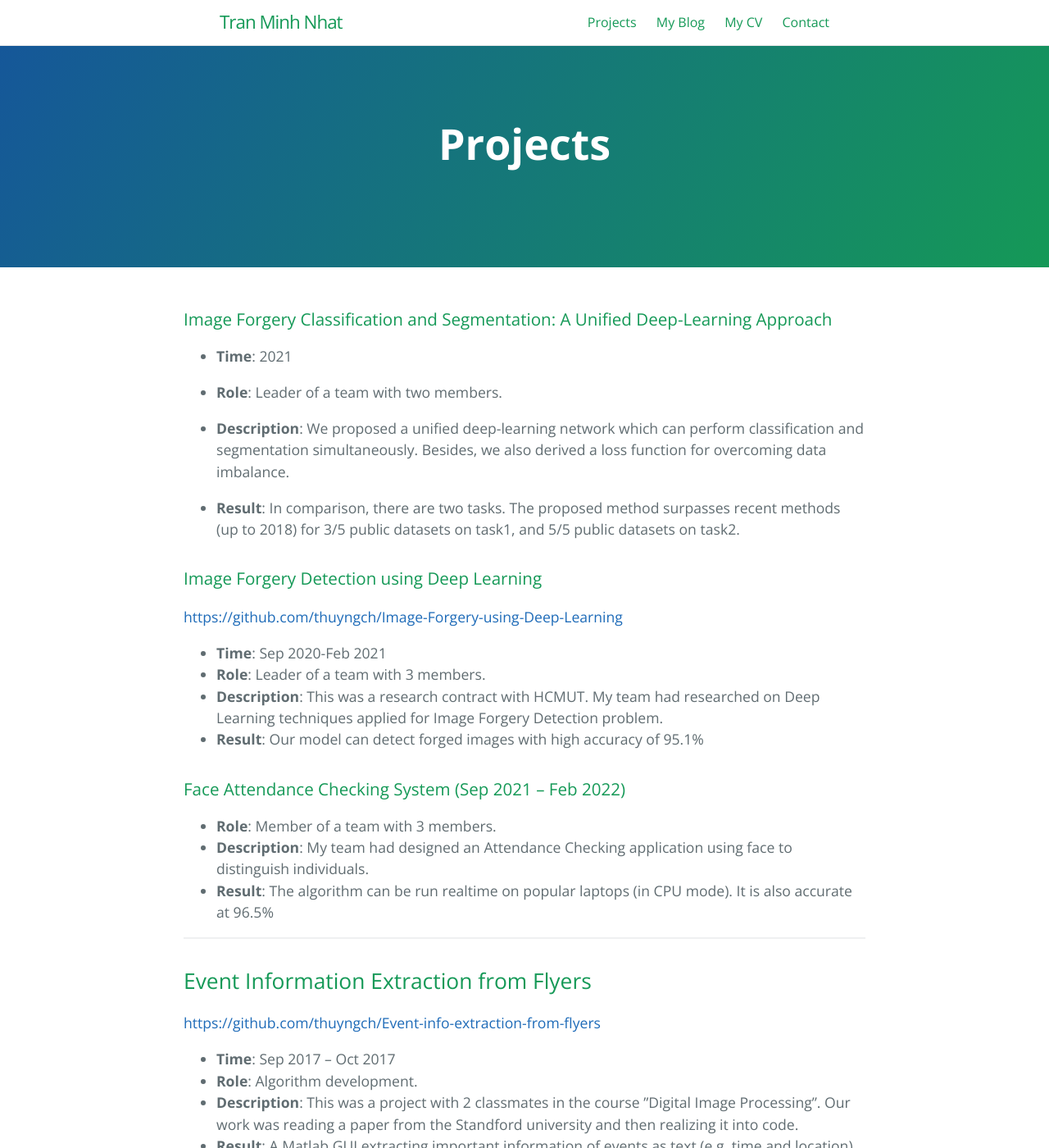
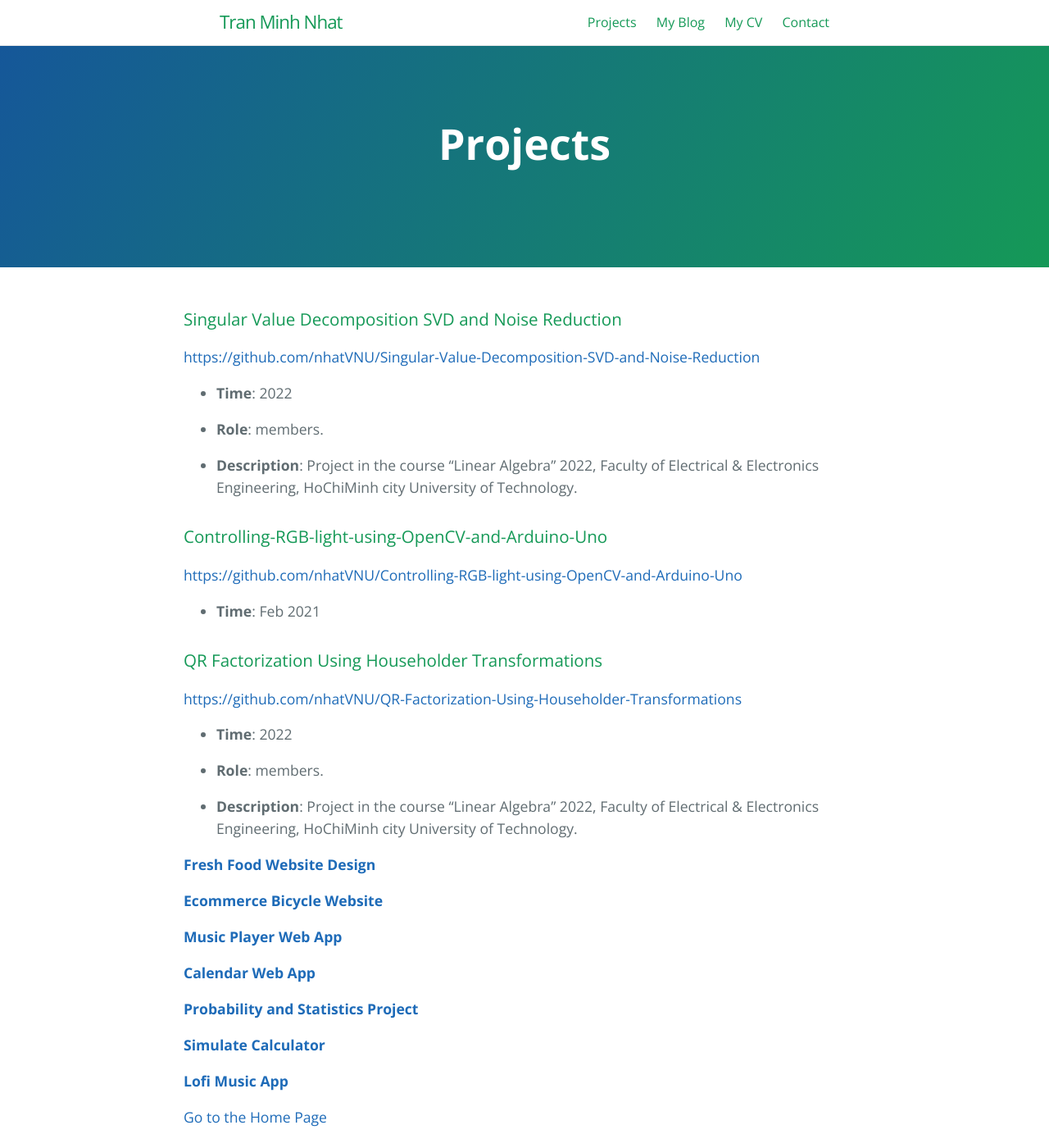
Before and after one commit to nhatVNU/nhatVNU.github.io, a Jekyll site: the page built from projects.md, in a window 1280 px wide and 1400 px high. Shown: the whole window at 82% size. Built offline with Jekyll 4.4.1, drawn with Linux system fonts in a browser that asks for light colours; some of the changed text lies outside the part shown.

Commit message:
Update projects.md

```diff
--- a/projects.md
+++ b/projects.md
@@ -8,46 +8,28 @@ order: 1
 ---
 
 
-### Image Forgery Classification and Segmentation: A Unified Deep-Learning Approach
-* **Time**: 2021
+### Singular Value Decomposition SVD and Noise Reduction
+[https://github.com/nhatVNU/Singular-Value-Decomposition-SVD-and-Noise-Reduction](https://github.com/nhatVNU/Singular-Value-Decomposition-SVD-and-Noise-Reduction)
+* **Time**: 2022
 
-* **Role**: Leader of a team with two members.
+* **Role**: members.
 
-* **Description**: We proposed a unified deep-learning network which can perform classification and
-segmentation simultaneously. Besides, we also derived a loss function for overcoming data imbalance.
-
-* **Result**: In comparison, there are two tasks. The proposed method surpasses recent methods (up to 2018) for 3/5 public datasets on task1, and 5/5 public datasets on task2.
-
-### Image Forgery Detection using Deep Learning
-[https://github.com/thuyngch/Image-Forgery-using-Deep-Learning](https://github.com/thuyngch/Image-Forgery-using-Deep-Learning)
-* **Time**: Sep 2020-Feb 2021
-* **Role**: Leader of a team with 3 members.
-* **Description**: This was a research contract with HCMUT. My team had researched on Deep Learning
-techniques applied for Image Forgery Detection problem.
-* **Result**: Our model can detect forged images with high accuracy of 95.1%
-
-### Face Attendance Checking System (Sep 2021 – Feb 2022)
-* **Role**: Member of a team with 3 members.
-* **Description**: My team had designed an Attendance Checking application using face to distinguish
-individuals.
-* **Result**: The algorithm can be run realtime on popular laptops (in CPU mode). It is also accurate at 96.5%
+* **Description**:
+Project in the course "Linear Algebra" 2022, Faculty of Electrical & Electronics Engineering, HoChiMinh city University of Technology.
 
 
-------
-## Event Information Extraction from Flyers
-[https://github.com/thuyngch/Event-info-extraction-from-flyers](https://github.com/thuyngch/Event-info-extraction-from-flyers)
-* **Time**: Sep 2017 – Oct 2017
-* **Role**: Algorithm development.
-* **Description**: This was a project with 2 classmates in the course ”Digital Image Processing”. Our work was reading a paper from the Standford university and then realizing it into code.
-* **Result**: A Matlab GUI extracting important information of events as text (e.g. time and location) from poster or flyer images.
+### Controlling-RGB-light-using-OpenCV-and-Arduino-Uno
+[https://github.com/nhatVNU/Controlling-RGB-light-using-OpenCV-and-Arduino-Uno](https://github.com/nhatVNU/Controlling-RGB-light-using-OpenCV-and-Arduino-Uno)
+* **Time**: Feb 2021
 
-------
-## Iris Recognition
-[https://github.com/thuyngch/Iris-Recognition](https://github.com/thuyngch/Iris-Recognition)
-* **Time**: Jun 2017 – Dec 2017
-* **Role**: Leader of a team with 6 members.
-* **Description**: My team had conducted a research on Iris Recognition to recognize identities of people by using their iris images.
-* **Result**: Two versions of Iris Recognition application in both Python and Matlab. An MIT-license repository is published in GitHub and received many interests from the community.
+### QR Factorization Using Householder Transformations
+[https://github.com/nhatVNU/QR-Factorization-Using-Householder-Transformations](https://github.com/nhatVNU/QR-Factorization-Using-Householder-Transformations)
+* **Time**: 2022
+
+* **Role**: members.
+
+* **Description**:
+Project in the course "Linear Algebra" 2022, Faculty of Electrical & Electronics Engineering, HoChiMinh city University of Technology.
 
 
 [**Fresh Food Website Design**](http://nhatvnu.github.io/food)
@@ -56,15 +38,10 @@ individuals.
 [**Ecommerce Bicycle Website**](http://nhatvnu.github.io/ecommerce_bicycle/)
 
 
-[**Documentation Page**](http://nhatvnu.github.io/DocumentationPage-main/index.html)
-
 
 [**Music Player Web App**](http://nhatvnu.github.io/music_player)
 
 
-[**Graph isomorphism checking tool**](http://nhatvnu.github.io/graphiso)
-
-[**Boolean Function Minifier**](http://nhatvnu.github.io/MinifyBoolean)
 
 [**Calendar Web App**](http://nhatvnu.github.io/Calendar)
 
@@ -77,7 +54,6 @@ individuals.
 
 [**Lofi Music App**](http://lofi_minhnhat_.surge.sh/)
 
-[**Happy Birthday Card for Bao Ha**](https://nhatvnu.github.io/HPBD_Ha/)
 
 
 [Go to the Home Page]({{ '/' | absolute_url }})
```
